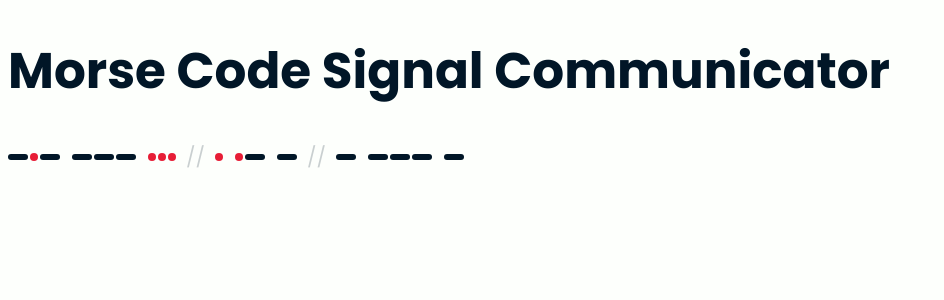
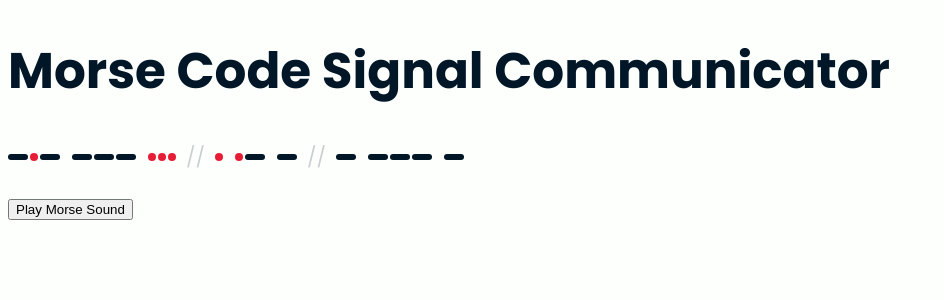
Before and after one commit to ki8yk8/morse, a React (Vite) app: page / in a window 1280 px wide. Shown: the top 300 px of the page, without its empty margins (0-944 px from the left). Built offline with nearby package versions, Linux system fonts and the light colour scheme.

Commit message:
adds morse code sounnd feature

```diff
--- a/src/app.jsx
+++ b/src/app.jsx
@@ -1,11 +1,14 @@
 import "./app.css";
 import DotDash from "./components/dot-dash/dot-dash";
+import useMorseSound from "./components/morse-sound/morse-sound";
 
 function App() {
+	const playMorse = useMorseSound(100);
+
 	return (
 		<>
 			<h1>Morse Code Signal Communicator</h1>
-			<p>
+			<div>
 				<DotDash
 					content="-.-/---/...//./.-/-//-/---/-"
 					colors={[
@@ -14,7 +17,8 @@ function App() {
 						"transparent",
 					]}
 				/>
-			</p>
+				<button onClick={() => playMorse(".-./-")}>Play Morse Sound</button>
+			</div>
 		</>
 	);
 }
--- a/src/components/dot-dash/dot-dash.jsx
+++ b/src/components/dot-dash/dot-dash.jsx
@@ -1,3 +1,4 @@
+import React from "react";
 import "./style.css";
 
 const class_name_mapping = {
@@ -25,7 +26,7 @@ export default function DotDash({
 	return (
 		<p className="dot-dash">
 			{content.split("//").map((word, index) => (
-				<>
+				<React.Fragment key={`${index}`}>
 					{word.split("").map((item, i) => (
 						<span
 							key={`${index}-${i}`}
@@ -47,7 +48,7 @@ export default function DotDash({
 							//
 						</span>
 					)}
-				</>
+				</React.Fragment>
 			))}
 		</p>
 	);
--- /dev/null
+++ b/src/components/morse-sound/morse-sound.jsx
@@ -0,0 +1,59 @@
+import { useRef } from "react";
+
+export default function useMorseSound(speed = 1000) {
+	const audio_context_ref = useRef(null);
+
+	const playBeep = (duration = 100) => {
+		if (!audio_context_ref.current) {
+			audio_context_ref.current = new (window.AudioContext ||
+				window.webkitAudioContext)();
+		}
+
+		const audio_context = audio_context_ref.current;
+		const oscillator = audio_context.createOscillator();
+		const gain_node = audio_context.createGain();
+
+		oscillator.frequency.setValueAtTime(600, audio_context.currentTime);
+		gain_node.gain.setValueAtTime(1, audio_context.currentTime);
+
+		oscillator.connect(gain_node);
+		gain_node.connect(audio_context.destination);
+
+		oscillator.start();
+		setTimeout(() => oscillator.stop(), duration);
+	};
+
+	const playMorse = (sentence) => {
+		const words = sentence.split("//");
+		let time = 0; // records the time such that beep and silence can be handled
+
+		// for each words play the character, then play space than another word
+		words.forEach((word) => {
+			const letters = word.split("/");
+			console.log(letters);
+
+			letters.forEach((letter) => {
+				const characters = letter.split("");
+
+				characters.forEach((character) => {
+					const duration = character === "." ? speed * 1 : speed * 3;
+
+					// play the character
+					setTimeout(() => {
+						playBeep(duration);
+					}, time);
+
+					// play the space after character = 1 unit of silence
+					time += duration + 1 * speed;
+				});
+				// after each letter 3 units of silence
+				time += 3 * speed;
+			});
+
+			// after each word 7 units of silence
+			time += 7 * speed;
+		});
+	};
+
+	return playMorse;
+}
```
